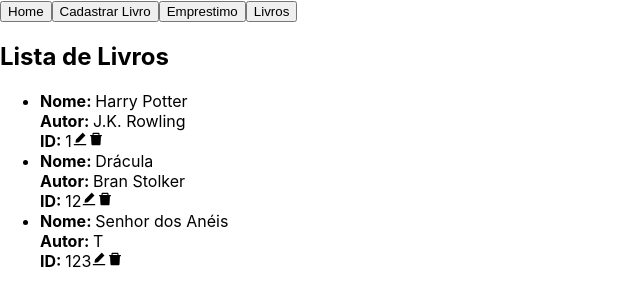
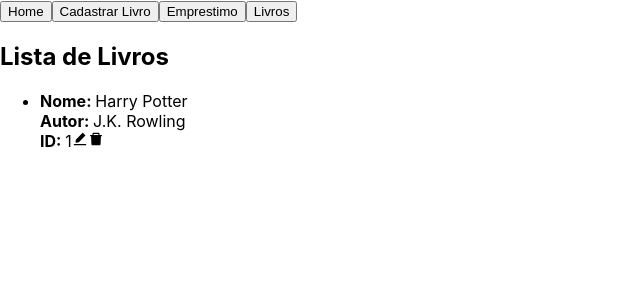
Before and after one commit to AlexandreRodriguesStrapasson/library_PW4, a React (Create React App) app in the folder library/: page /Livros in a window 1280 px wide. Shown: the top 306 px of the page, without its empty margins (0-640 px from the left). Built offline with nearby package versions, Linux system fonts and the light colour scheme; data requests are answered from the project's data file.

Commit message:
feat: developed the logic to delete books

```diff
--- a/library/mock/db.json
+++ b/library/mock/db.json
@@ -4,16 +4,6 @@
       "id": "1",
       "name": "Harry Potter",
       "author": "J.K. Rowling"
-    },
-    {
-      "name": "Drácula",
-      "author": "Bran Stolker",
-      "id": "12"
-    },
-    {
-      "id": "123",
-      "name": "Senhor dos Anéis",
-      "author": "T"
     }
   ]
 }
--- a/library/src/pages/books.js
+++ b/library/src/pages/books.js
@@ -5,6 +5,7 @@ import { AiFillEdit, AiFillDelete } from 'react-icons/ai';
 
 const Books = () => {
   const [books, setBooks] = useState([]);
+  const navigate = useNavigate();
 
   useEffect(() => {
     const fetchData = async () => {
@@ -24,11 +25,28 @@ const Books = () => {
     fetchData();
   }, []);
 
-  const navigate = useNavigate();
-
   const handleEditClick = (bookId) => {
     const selectedBook = books.find((book) => book.id === bookId);
     navigate('/Atualiza_Livro', { state: { bookData: selectedBook } });
+  };
+
+  const handleDeleteClick = async (bookId) => {
+    try {
+      const response = await fetch(`http://localhost:3500/books/${bookId}`, {
+        method: 'DELETE',
+      });
+
+      if (response.ok) {
+        console.log('Livro excluído com sucesso!');
+        // Atualizar a lista de livros após a exclusão
+        const updatedBooks = books.filter((book) => book.id !== bookId);
+        setBooks(updatedBooks);
+      } else {
+        console.error('Erro ao excluir livro.');
+      }
+    } catch (error) {
+      console.error('Erro ao conectar com o servidor:', error);
+    }
   };
 
   return (
@@ -47,7 +65,7 @@ const Books = () => {
             <strong>ID: </strong>
             {book.id}
             <AiFillEdit onClick={() => handleEditClick(book.id)} />
-            <AiFillDelete />
+            <AiFillDelete onClick={() => handleDeleteClick(book.id)} />
           </li>
         ))}
       </ul>
```
